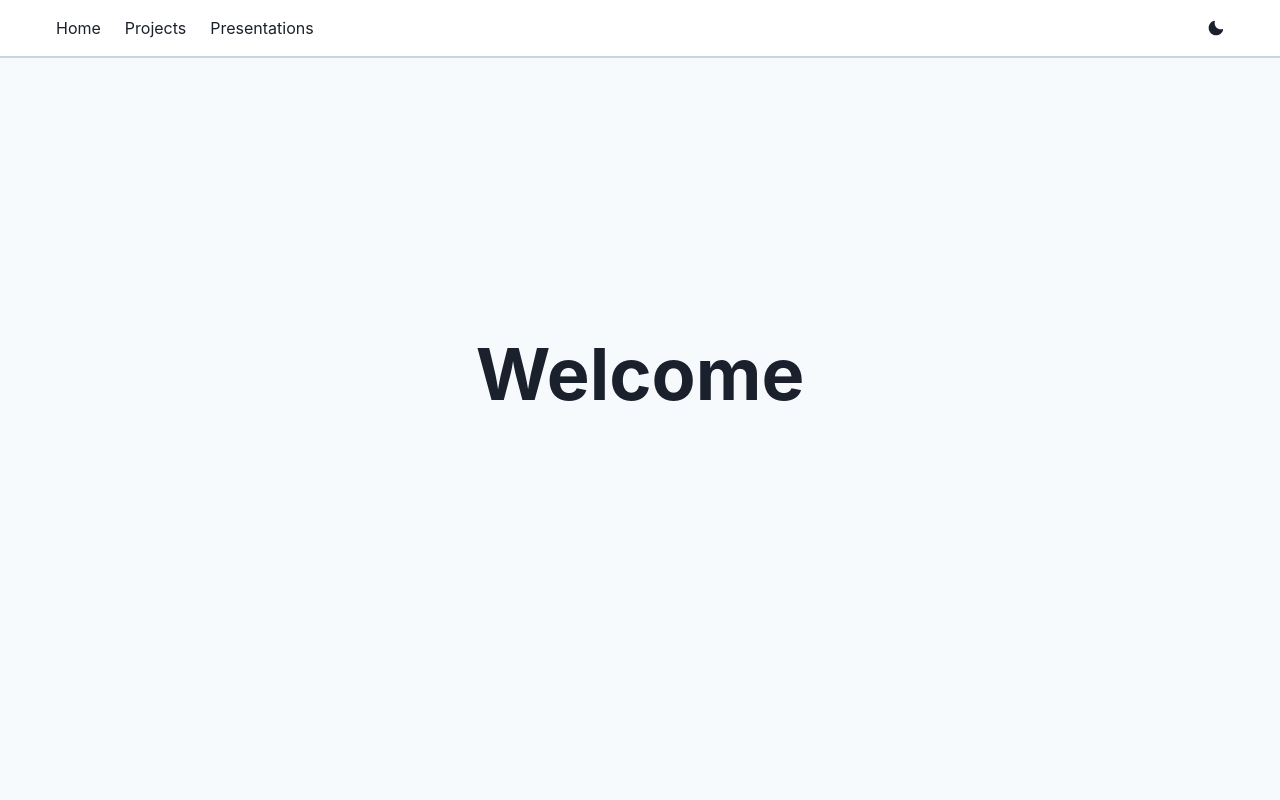
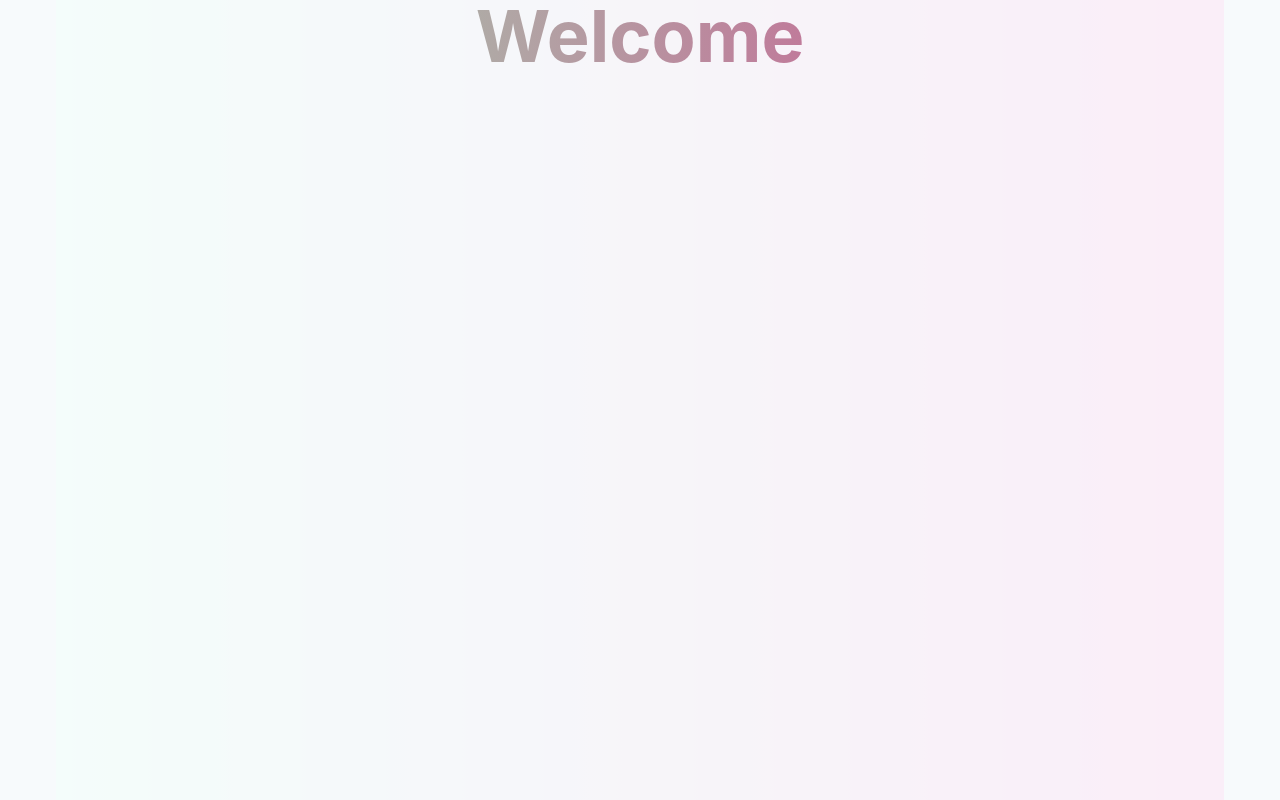
Before and after one commit to nsdeschenes/nsdeschenes.github.io, a React (Create React App) app: page / in a window 1280 px wide. Shown: the top 800 px of the page. Built offline with nearby package versions, Linux system fonts and the light colour scheme.

Commit message:
some moar progress

```diff
--- a/src/App.js
+++ b/src/App.js
@@ -1,5 +1,5 @@
 import React, { lazy, Suspense } from 'react'
-import { Route, Switch } from 'react-router-dom'
+import { Route, Switch, useLocation } from 'react-router-dom'
 import {
   Flex,
   Link,
@@ -21,17 +21,21 @@ const Presentations = lazy(() => import('./pages/Presentations'))
 
 const App = () => {
   const bg = useColorModeValue('gray.50', 'gray.800')
+  const location = useLocation()
+  console.log(location.pathname)
 
   return (
     <>
       <Flex direction="column" minHeight="100vh" bg={bg}>
         <CSSReset />
-        <Navbar>
-          <Link to="/">Home</Link>
-          <Link to="/projects">Projects</Link>
-          <Link to="/presentations">Presentations</Link>
-        </Navbar>
-        <Main>
+        {location.pathname !== '/' && (
+          <Navbar>
+            <Link to="/">Home</Link>
+            <Link to="/projects">Projects</Link>
+            <Link to="/presentations">Presentations</Link>
+          </Navbar>
+        )}
+        <Main pt={location.pathname !== '/' && (10)}>
           <Suspense fallback={<div>Loading...</div>}>
             <Switch>
               <Route exact path="/">
--- a/src/components/Main.js
+++ b/src/components/Main.js
@@ -2,7 +2,7 @@ import React from 'react'
 import { node } from 'prop-types'
 import { Flex, useColorModeValue } from '@chakra-ui/react'
 
-export const Main = ({ children }) => {
+export const Main = ({ children, ...props }) => {
   const bg = useColorModeValue('gray.50', 'gray.800')
 
   return (
@@ -13,9 +13,9 @@ export const Main = ({ children }) => {
       fontFamily="body"
       flex="1 0 auto"
       mx="auto"
-      pt={10}
       width="100%"
       bg={bg}
+      {...props}
     >
       {children}
     </Flex>
--- a/src/pages/Home.js
+++ b/src/pages/Home.js
@@ -1,15 +1,32 @@
 import React from 'react'
-import { Center, Heading, Text } from '@chakra-ui/react'
+import { Box, Center, Heading, Text } from '@chakra-ui/react'
 
 import { Layout } from '../components/Layout'
 
 const Home = () => {
   return (
     <Layout mb="5em">
-      <Center mt="15em">
-        <Heading size="4xl">Welcome</Heading>
+      <Center
+        height="100vh"
+        position="relative"
+        bgGradient="linear(to-r, green.200, pink.500)"
+      >
+        <Box
+          width="100%"
+          height="100%"
+          textAlign="center"
+          verticalAlign="center"
+          position="relative"
+          bg="#E2E8F0"
+          color="#000000"
+          style={{
+            mixBlendMode: 'screen',
+          }}
+        >
+          <Heading size="4xl">Welcome</Heading>
+        </Box>
       </Center>
-      <Text pt="100vh">
+      <Text>
         Lorem ipsum dolor sit amet, consectetur adipiscing elit. Duis sit amet
         varius justo. Vivamus porttitor turpis in tortor feugiat dapibus. Nulla
         non interdum turpis, quis facilisis massa. Suspendisse nec tellus
```
